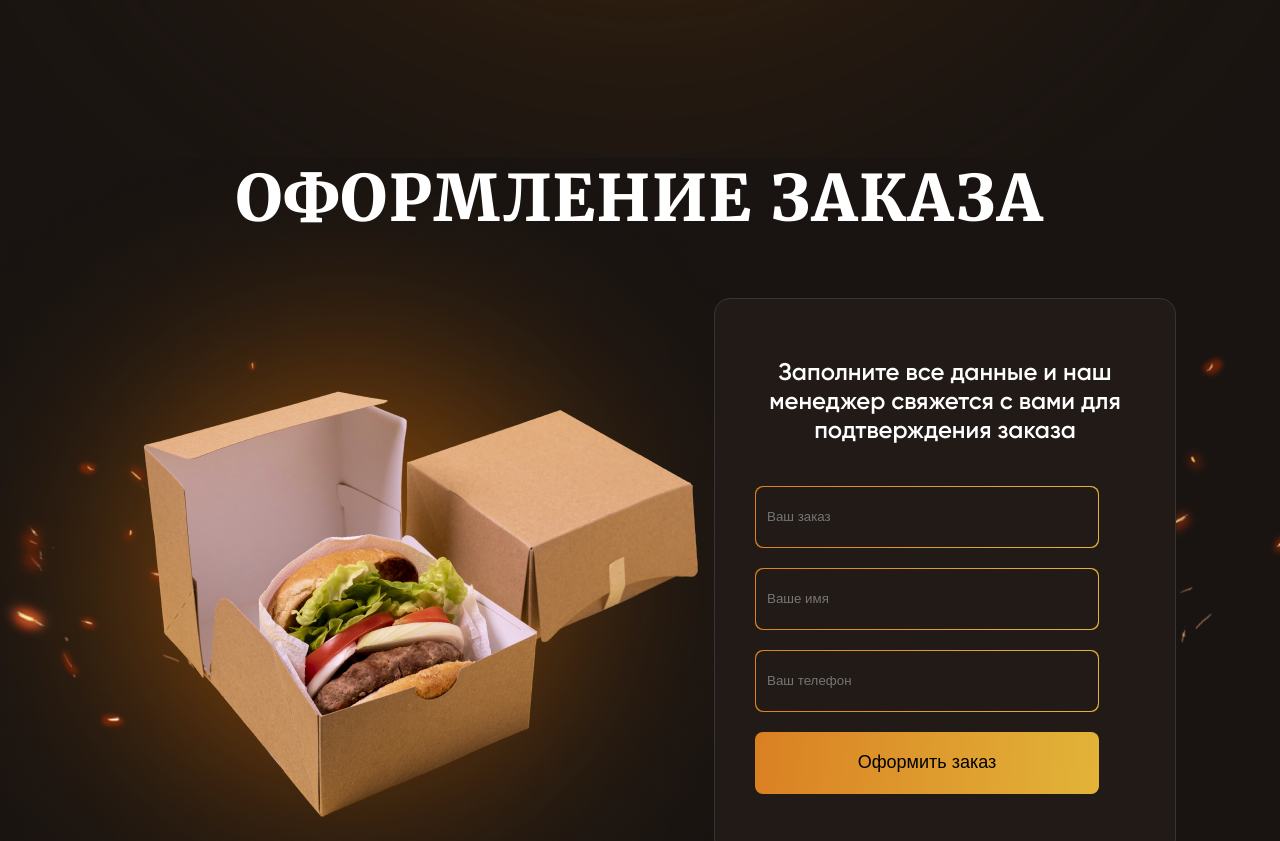
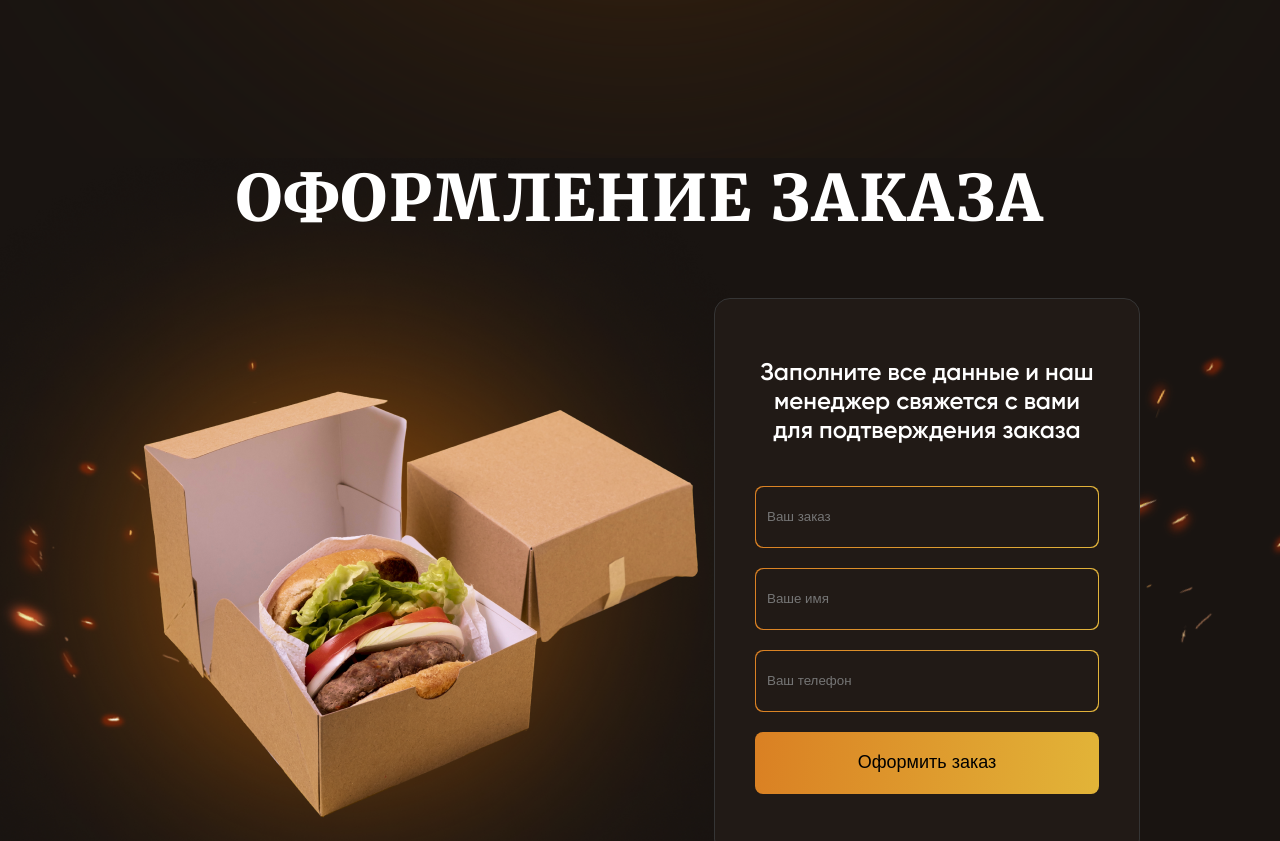
Before and after one commit to aybekmamasaliev/burgers, a plain HTML site: page index.html in a window 1280 px wide. Shown: the part 4203-5044 px from the top of the page. Drawn offline with Linux system fonts and the light colour scheme.

Commit message:
fix: fix styles

```diff
--- a/styles/style.css
+++ b/styles/style.css
@@ -276,7 +276,7 @@ body {
   border: 1px solid #353535;
   background: #211a16;
   margin-top: 60px;
-  width: 462px;
+  width: 426px;
   padding: 60px 40px;
   box-sizing: border-box;
   margin-left: 674px;
```
